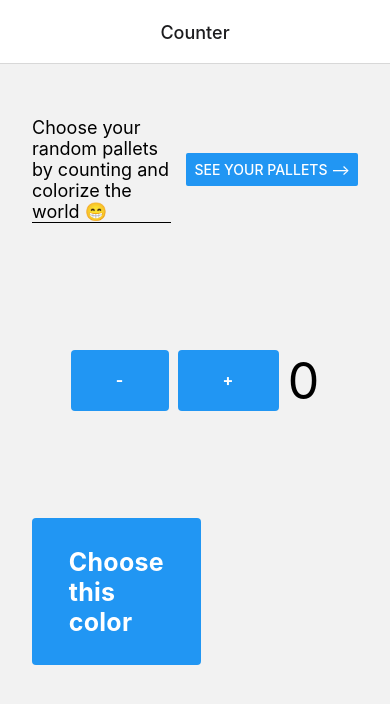
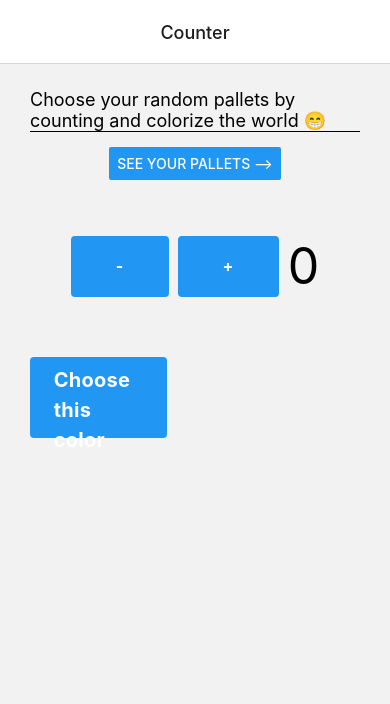
Before and after one commit to WillemJou/counter-color-native, a React Native app: screen /Counter in a window 390 px wide. Shown: the top 704 px of the page. Built offline with nearby package versions, Linux system fonts and the light colour scheme.

Commit message:
apply the style of the main page (layout of views, gap)

```diff
--- a/components/colorView.jsx
+++ b/components/colorView.jsx
@@ -3,7 +3,7 @@ import { styles } from '../style'
 
 export const ColorView = (props) => {
   return (
-    <View style={{ flex: 1, flexDirection: 'row', padding: '2rem' }}>
+    <View style={{ flex: 1, gap: 3, flexDirection: 'row' }}>
       <Pressable
         onPress={() => props.handleAddColor(props.colors)}
         style={[styles.counterButton, { flex: 1 }]}>
@@ -11,7 +11,7 @@ export const ColorView = (props) => {
       </Pressable>
       <View
         style={{
-          flex: 2,
+          flex: 4,
           backgroundColor: props.color,
         }}
       />
--- a/components/counter.jsx
+++ b/components/counter.jsx
@@ -6,7 +6,7 @@ export const Counter = (props) => {
   const [count, setCount] = useState(0)
 
   return (
-    <View style={[styles.rowCenterContainer, { gap: 9 }]}>
+    <View style={[styles.rowCenterContainer, { flex: 1, gap: 9 }]}>
       <Pressable
         style={styles.counterButton}
         onPress={() => {
--- a/pages/mainPage.jsx
+++ b/pages/mainPage.jsx
@@ -33,7 +33,8 @@ export const MainPage = ({ navigation }) => {
 
   return (
     <>
-      <View style={[styles.rowCenterContainer, { gap: 15 }]}>
+      <View style={[styles.mainContainer, { flex: 1, gap: 50 }]}>
+        <View style={[styles.columnCenterContainer, { gap: 15, flex: 1 }]}>
           <Text style={{ fontSize: 18, borderBottomWidth: 1 }}>
             Choose your random pallets by counting and colorize the world 😁
           </Text>
@@ -49,6 +50,7 @@ export const MainPage = ({ navigation }) => {
           handleAddColor={handleAddColor}
         />
         <PalletsBox colors={colors} />
+      </View>
     </>
   )
 }
--- a/pages/palletsBox.jsx
+++ b/pages/palletsBox.jsx
@@ -3,11 +3,11 @@ import { styles } from '../style'
 
 export const PalletsBox = (props) => {
   return (
-    <View style={[styles.columnCenterContainer, { width: 100, height: 20 }]}>
+    <View style={[styles.columnCenterContainer, { flex: 4 }]}>
       {props.colors.map((children, index) => (
         <View
           key={index}
-          style={{ width: 500, height: 20, backgroundColor: children }}></View>
+          style={{ width: 300, height: 40, backgroundColor: children }}></View>
       ))}
     </View>
   )
--- a/style.js
+++ b/style.js
@@ -1,22 +1,23 @@
 import { StyleSheet } from 'react-native'
 
 export const styles = StyleSheet.create({
+  mainContainer: {
+    margin: 30,
+  },
   columnCenterContainer: {
-    flex: 1,
     flexDirection: 'column',
     alignItems: 'center',
-    justifyContent: 'start',
+    justifyContent: 'center',
   },
   rowCenterContainer: {
-    flex: 1,
     flexDirection: 'row',
     alignItems: 'center',
     justifyContent: 'center',
-    padding: '2rem',
   },
   counterButton: {
     alignItems: 'center',
     justifyContent: 'center',
+    textAlign: 'center',
     paddingVertical: 20,
     paddingHorizontal: 45,
     borderRadius: 4,
@@ -31,7 +32,9 @@ export const styles = StyleSheet.create({
     color: 'white',
   },
   textChooseBtn: {
-    fontSize: 25,
+    width: 90,
+    height: 65,
+    fontSize: 20,
     lineHeight: 30,
     fontWeight: 'bold',
     letterSpacing: 0.25,
```
Lines whose indentation alone changed are shown as unchanged.
